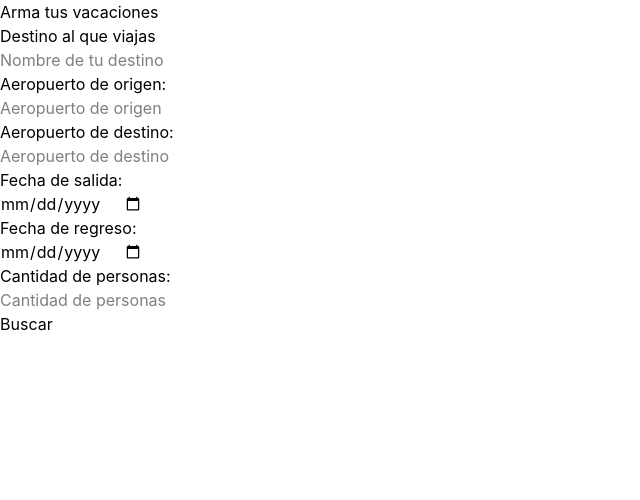
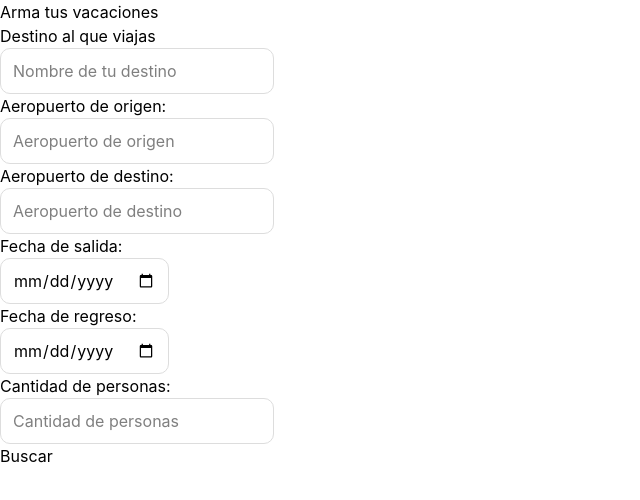
Before and after one commit to AndreaMartinezC12/Proyecto-fullstack-2-vacaciones, a React (Vite) app: page / in a window 1280 px wide. Shown: the top 500 px of the page, without its empty margins (0-640 px from the left). Built offline with nearby package versions, Linux system fonts and the light colour scheme.

Commit message:
Re-haciendo los archivos de atomos y moleculas para intentar arreglar el deployment

```diff
--- a/src/components/atoms/Button.jsx
+++ b/src/components/atoms/Button.jsx
@@ -1,6 +1,7 @@
-export default function Button ({text, type}){
-
-    return <button type={type} className={"search-button"}>
-        {text}
-    </button>
+export default function Button({type, text}){
+    return(
+        <button type={type} className="search-button">
+            {text}
+        </button>
+    )
 }
--- a/src/components/atoms/Input.jsx
+++ b/src/components/atoms/Input.jsx
@@ -4,7 +4,7 @@ export default function Input({type, placeholder, onChange}){
             type={type}
             placeholder={placeholder}
             onChange={onChange}
-            className="inout"
+            className="input"
         />
     )
 }
--- a/src/components/forms/SearchData.jsx
+++ b/src/components/forms/SearchData.jsx
@@ -3,7 +3,7 @@ import { useState, useEffect } from "react";
 import "./SearchData.css"
 // import InputDepartDate from "../inputs/InputDepartDate";
 // import InputDestCode from "../inputs/InputDestCode";
-import FormSection from "../Molecules/FormSection";
+import FormSection from "../molecules/FormSection";
 import Button from "../Atoms/Button";
 import { useNavigate } from "react-router-dom";
 
--- a/src/components/molecules/FormSection.jsx
+++ b/src/components/molecules/FormSection.jsx
@@ -1,6 +1,6 @@
 import Input from "../Atoms/Input";
 
-export default function FormSection({type, label, placeholder, onChange}){
+export default function FormSection({label, type, placeholder, onChange}){
     return(
         <div className="form-section">
             <p>{label}</p>
@@ -11,4 +11,5 @@ export default function FormSection({type, label, placeholder, onChange}){
             />
         </div>
     )
+
 }
```
